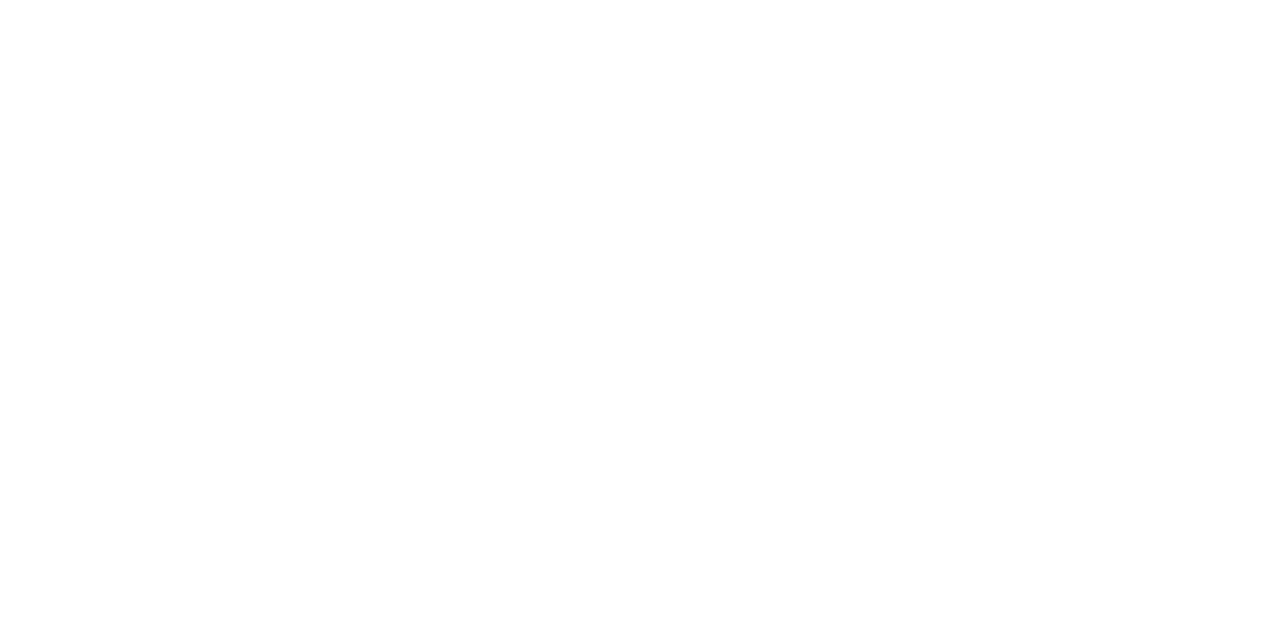
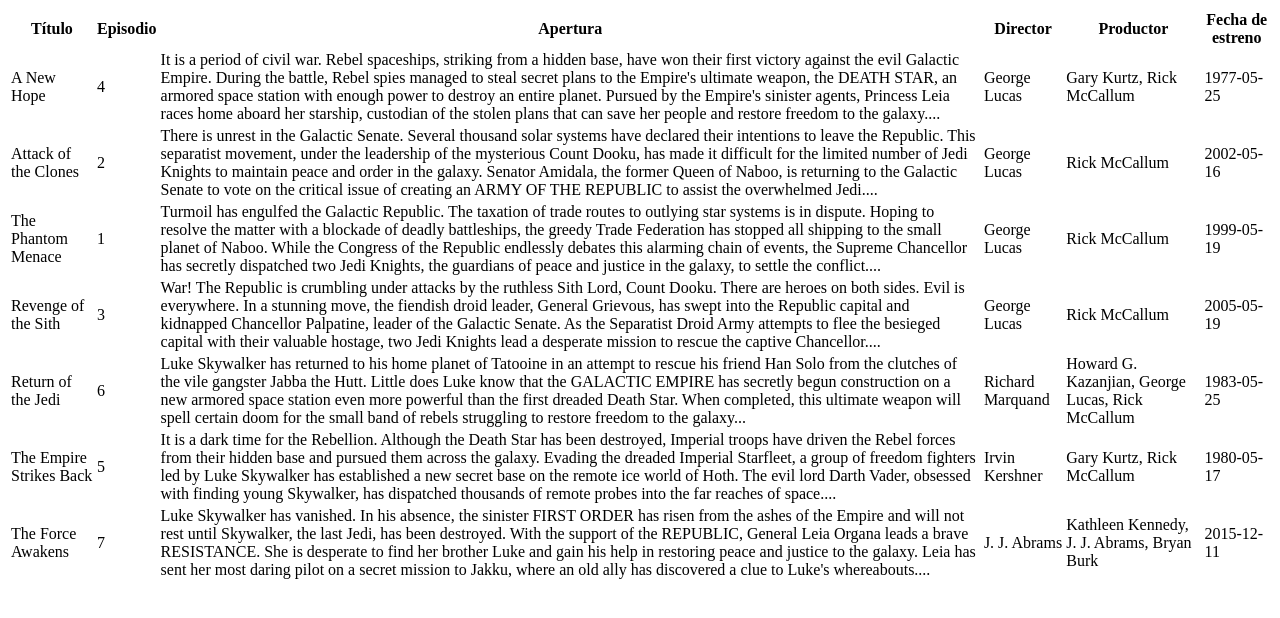
Before and after one commit to javierlete/angular2-swapi, an Angular app: page /films in a window 1280 px wide. Before the commit this address led to /. Shown: the top 618 px of the page. Built offline with nearby package versions, Linux system fonts and the light colour scheme.

Commit message:
Películas en pantalla

```diff
--- a/src/app/app-routing.module.ts
+++ b/src/app/app-routing.module.ts
@@ -1,9 +1,11 @@
 import { NgModule } from '@angular/core';
 import { Routes, RouterModule } from '@angular/router';
 import { MenuPrincipalComponent } from './menu-principal/menu-principal.component';
+import { PeliculasComponent } from './peliculas/peliculas.component';
 
 const routes: Routes = [
-  { path: '', component: MenuPrincipalComponent }
+  { path: '', component: MenuPrincipalComponent },
+  { path: 'films', component: PeliculasComponent }
 ];
 
 @NgModule({
--- a/src/app/app.module.ts
+++ b/src/app/app.module.ts
@@ -5,11 +5,13 @@
 import { AppComponent } from './app.component';
 import { MenuPrincipalComponent } from './menu-principal/menu-principal.component';
 import { HttpClientModule } from '@angular/common/http';
+import { PeliculasComponent } from './peliculas/peliculas.component';
 
 @NgModule({
   declarations: [
     AppComponent,
-    MenuPrincipalComponent
+    MenuPrincipalComponent,
+    PeliculasComponent
   ],
   imports: [
     BrowserModule,
--- a/src/app/menu-principal/menu-principal.component.html
+++ b/src/app/menu-principal/menu-principal.component.html
@@ -4,3 +4,19 @@
       {{ termino.nombre | titlecase }}</a>
   </li>
 </ul>
+
+<ul>
+  <li *ngFor="let termino of terminos">
+    <a routerLink="{{termino.nombre}}">{{ termino.nombre | titlecase }}</a>
+  </li>
+</ul>
+
+
+<ul>
+  <li><a routerLink="personas">Personas</a></li>
+  <li><a routerLink="planetas">Planetas</a></li>
+  <li><a routerLink="peliculas">Películas</a></li>
+  <li><a routerLink="especies">Especies</a></li>
+  <li><a routerLink="vehiculos">Vehículos</a></li>
+  <li><a routerLink="naves">Naves espaciales</a></li>
+</ul>
--- /dev/null
+++ b/src/app/pelicula.ts
@@ -0,0 +1,19 @@
+export class Pelicula {
+    title: string;
+// tslint:disable-next-line: variable-name
+    episode_id: number;
+// tslint:disable-next-line: variable-name
+    opening_crawl: string;
+    director: string;
+    producer: string;
+// tslint:disable-next-line: variable-name
+    release_date: Date;
+    characters: string[];
+    planets: string[];
+    starships: string[];
+    vehicles: string[];
+    species: string[];
+    created: Date;
+    edited: Date;
+    url: string;
+}
--- /dev/null
+++ b/src/app/peliculas/peliculas.component.html
@@ -0,0 +1,22 @@
+<table>
+  <thead>
+    <tr>
+      <th>Título</th>
+      <th>Episodio</th>
+      <th>Apertura</th>
+      <th>Director</th>
+      <th>Productor</th>
+      <th>Fecha de estreno</th>
+    </tr>
+  </thead>
+  <tbody>
+    <tr *ngFor="let pelicula of respuesta.results">
+      <td>{{ pelicula.title }}</td>
+      <td>{{ pelicula.episode_id }}</td>
+      <td>{{ pelicula.opening_crawl }}</td>
+      <td>{{ pelicula.director }}</td>
+      <td>{{ pelicula.producer }}</td>
+      <td>{{ pelicula.release_date }}</td>
+    </tr>
+  </tbody>
+</table>
--- /dev/null
+++ b/src/app/peliculas/peliculas.component.ts
@@ -0,0 +1,22 @@
+import { Component, OnInit } from '@angular/core';
+import { SwapiService } from '../swapi.service';
+import { Respuesta } from '../respuesta';
+import { Pelicula } from '../pelicula';
+
+@Component({
+  selector: 'app-peliculas',
+  templateUrl: './peliculas.component.html',
+  styleUrls: ['./peliculas.component.css']
+})
+export class PeliculasComponent implements OnInit {
+  respuesta: Respuesta<Pelicula>[];
+
+  constructor(private swapi: SwapiService) { }
+
+  ngOnInit() {
+    this.swapi.get('https://swapi.co/api/films').subscribe(
+      respuestaRecibida => this.respuesta = respuestaRecibida
+    );
+  }
+
+}
```
Also changed, not shown: src/app/peliculas/peliculas.component.css (added), 1 other file (tests, documents, lock files or other folders).
